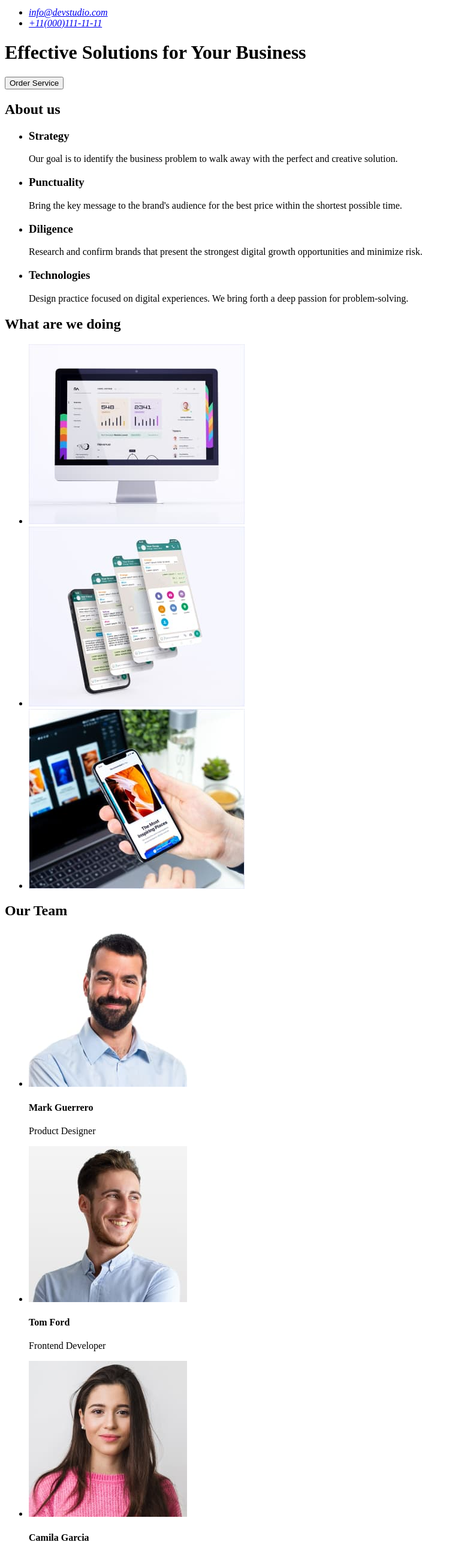
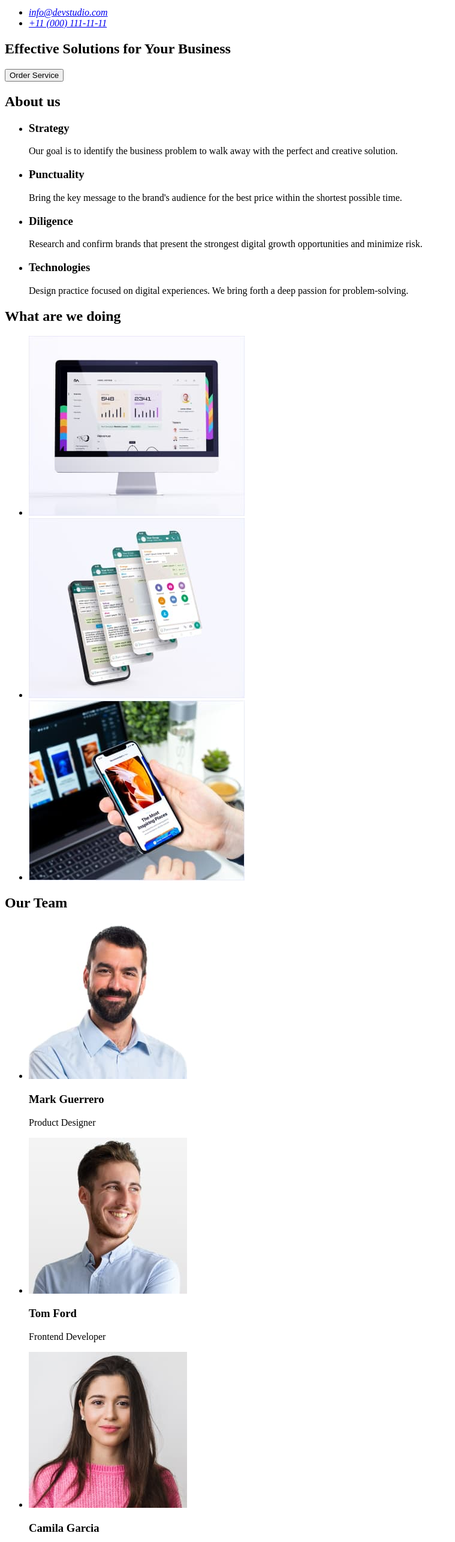
Before and after one commit to Morifer79/web-studio-step-1, a plain HTML site: page index.html in a window 1280 px wide. Shown: the part 100-2671 px from the top of the page at 60% size, without its empty margins (0-759 px from the left). Drawn offline with Linux system fonts and the light colour scheme.

Commit message:
Update index.html

```diff
--- a/index.html
+++ b/index.html
@@ -9,16 +9,16 @@
 <body>
 	<header>
 		<nav>
-			<a href=" ">WebStudio</a>
+			<a href="./index.html">WebStudio</a>
 			<ul>
 				<li>
-					<a href=" ">Studio</a>
+					<a href="">Studio</a>
 				</li>
 				<li>
-					<a href=" ">Portfolio</a>
+					<a href="">Portfolio</a>
 				</li>
 				<li>
-					<a href=" ">Contacts</a>
+					<a href="">Contacts</a>
 				</li>
 			</ul>
 		</nav>
@@ -28,14 +28,16 @@
 					<a href="mailto:info@devstudio.com">info@devstudio.com</a>
 				</li>
 				<li>
-					<a href="tel:+110001111111">+11(000)111-11-11</a>
+					<a href="tel:+110001111111">+11 (000) 111-11-11</a>
 				</li>
 			</ul>
 		</address>
-		<h1>Effective Solutions for Your Business</h1>
-		<button type="button">Order Service</button>
 	</header>
 	<main>
+		<section>
+			<h1>Effective Solutions for Your Business</h1>
+			<button type="button">Order Service</button>
+		</section>
 		<section>
 			<h2>About us</h2>
 			<ul>
@@ -56,6 +58,8 @@
 					<p>Design practice focused on digital experiences. We bring forth a deep passion for problem-solving.</p>
 				</li>
 			</ul>
+		</section>
+		<section>
 			<h2>What are we doing</h2>
 			<ul>
 				<li>
@@ -68,33 +72,35 @@
 					<img src="./images/phone-and-laptop.jpg" alt="phone-and-laptop" width="360">
 				</li>
 			</ul>
+		</section>
+		<section>
 			<h2>Our Team</h2>
 			<ul>
 				<li>
 					<img src="./images/mark-guerrero.jpg" alt="Product Designer" width="264">
-					<h4>Mark Guerrero</h4>
+					<h3>Mark Guerrero</h3>
 					<p>Product Designer</p>
 				</li>
 				<li>
 					<img src="./images/tom-ford.jpg" alt="Frontend Developer" width="264">
-					<h4>Tom Ford</h4>
+					<h3>Tom Ford</h3>
 					<p>Frontend Developer</p>
 				</li>
 				<li>
 					<img src="./images/camila-garcia.jpg" alt="Marketing" width="264">
-					<h4>Camila Garcia</h4>
+					<h3>Camila Garcia</h3>
 					<p>Marketing</p>
 				</li>
 				<li>
 					<img src="./images/daniel-wilson.jpg" alt="UI Designer" width="264">
-					<h4>Daniel Wilson</h4>
+					<h3>Daniel Wilson</h3>
 					<p>UI Designer</p>
 				</li>
 			</ul>
 		</section>
 	</main>
 	<footer>
-		<a href=" ">WebStudio</a>
+		<a href="./index.html">WebStudio</a>
 		<p>Increase the flow of customers and sales for your business with digital marketing & growth solutions.</p>
 	</footer>
 </body>
```
